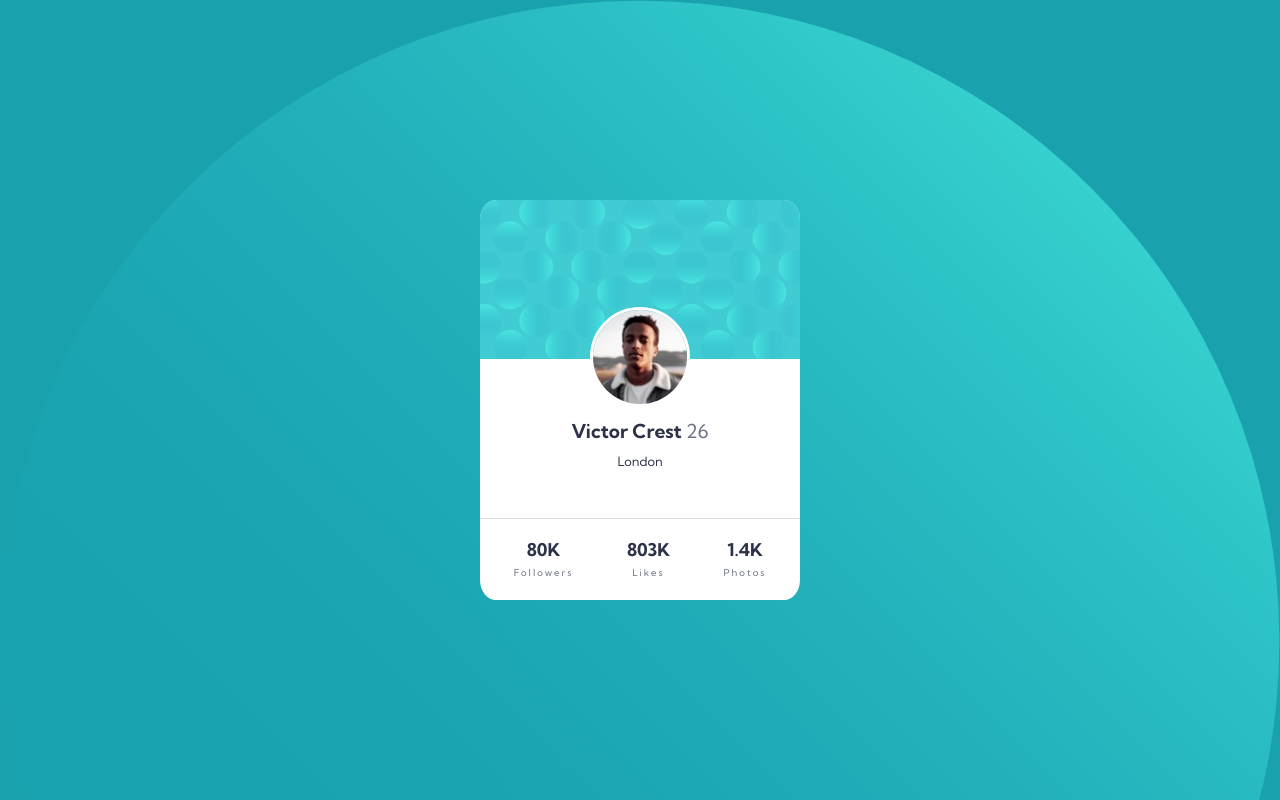
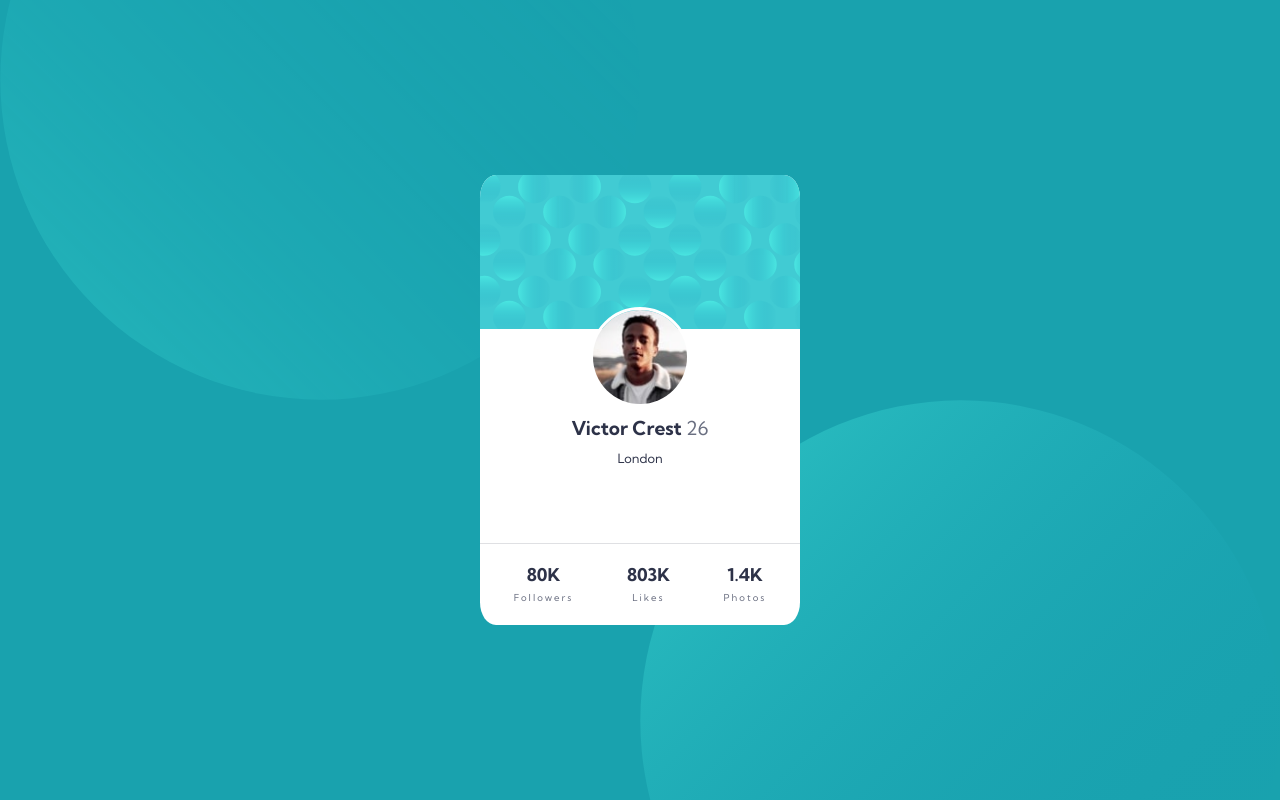
Before and after one commit to ivanmitrovic99/front-end-mentor-challenges, a plain HTML site: page content/index.html in a window 1280 px wide. Drawn offline with Linux system fonts and the light colour scheme.

Commit message:
Challenge finished.

```diff
--- a/content/style.css
+++ b/content/style.css
@@ -1,5 +1,9 @@
 @import url('https://fonts.googleapis.com/css2?family=Kumbh+Sans:wght@400;700&display=swap');
 
+html {
+    height: 100%;
+    max-width: 100%;
+}
 * {
     box-sizing: border-box;
     margin: 0;
@@ -7,32 +11,51 @@
     font-family: 'Kumbh Sans', sans-serif;
     color: hsl(229, 23%, 23%);
 }
-
-html {
-    height: 100%;
-    width: 100%;
+html::before {
+    content: " ";
+    position: absolute;
+    height: 50%;
+    width: 50%;
+    bottom: 0;
+    right: 0;
+    background-image: url('images/bg-pattern-bottom.svg');
+    background-size: cover;
+    z-index: 0;
+}
+html::after {
+    content: " ";
+    position: absolute;
+    height: 50%;
+    width: 50%;
+    top: 0;
+    left: 0;
+    background-image: url('images/bg-pattern-top.svg');
+    background-size: cover;
+    z-index: 0;
+    transform: rotate(180deg);
+    opacity: 0.3;
 }
 
+
 body {
-    height: 100%;
+    min-height: 100%;
     width: 100%;
     display: flex;
     justify-content: center;
     align-items: center;
     background-color: hsl(185, 75%, 39%);
-    background-image: url('images/bg-pattern-top.svg');
-    background-size: cover;
 }
 
 .component {
     display: flex;
     flex-direction: column;
-    height: 40%;
+    min-height: 600px;
     width: 20%;
     background-color: #fff;
     border-radius: 5%;
     overflow: hidden;
     margin: 20px 0;
+    z-index: 999;
 }
 .info {
     display: flex;
@@ -97,22 +120,19 @@ body {
 }
 @media (max-width: 2000px) {
     .component {
-        height: 50%;
+        min-height: 450px;
         width: 25%;
     }
 }
 @media (max-width: 1200px) {
     .component {
-        height: 50%;
+        min-height: 450px;
         width: 50%;
     }
 }
 @media (max-width: 767px) {
-    body {
-        min-height: 70%;
-    }
     .component {
-        min-height: 70%;
+        min-height: 420px;
         width: 90%;
     }
 }
```
